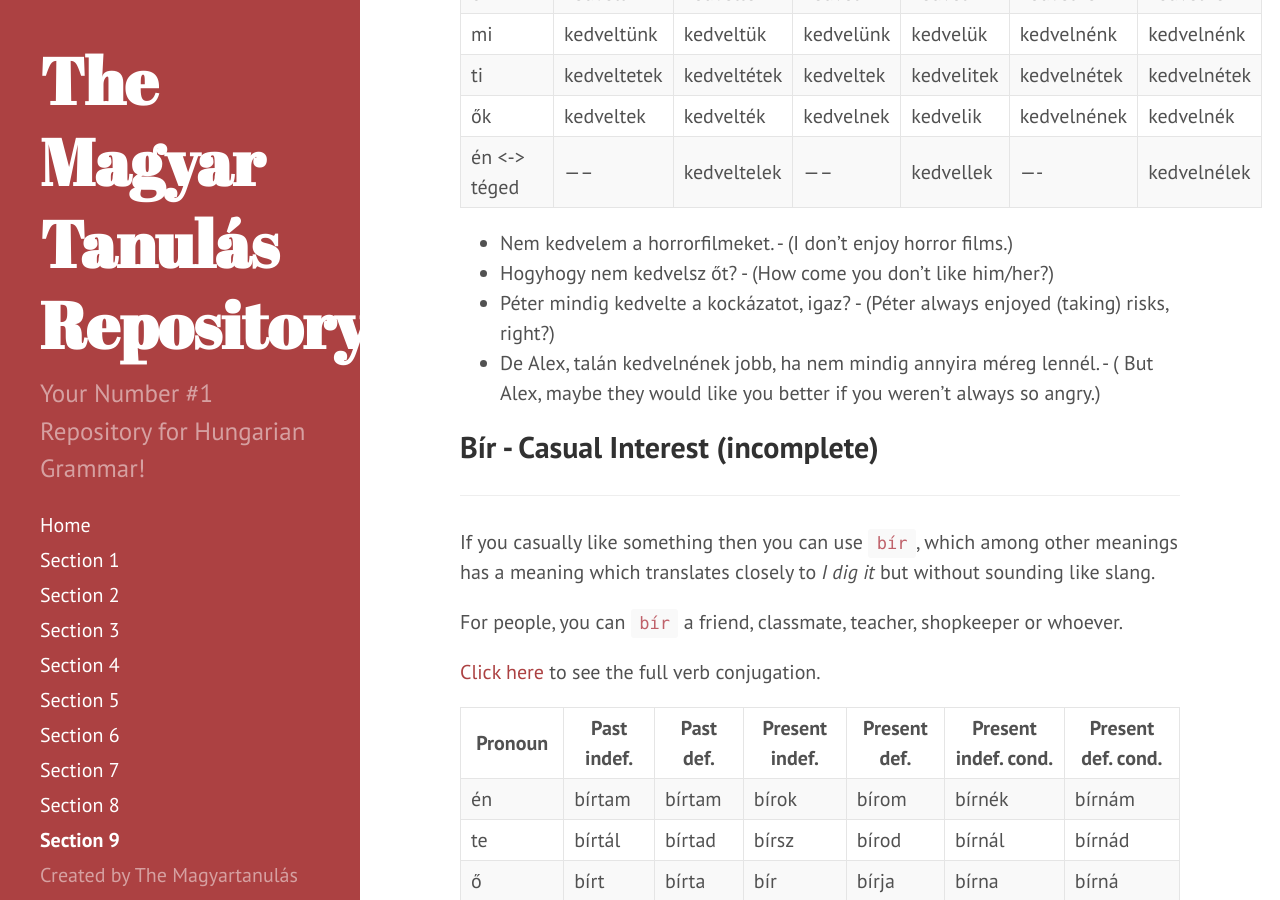
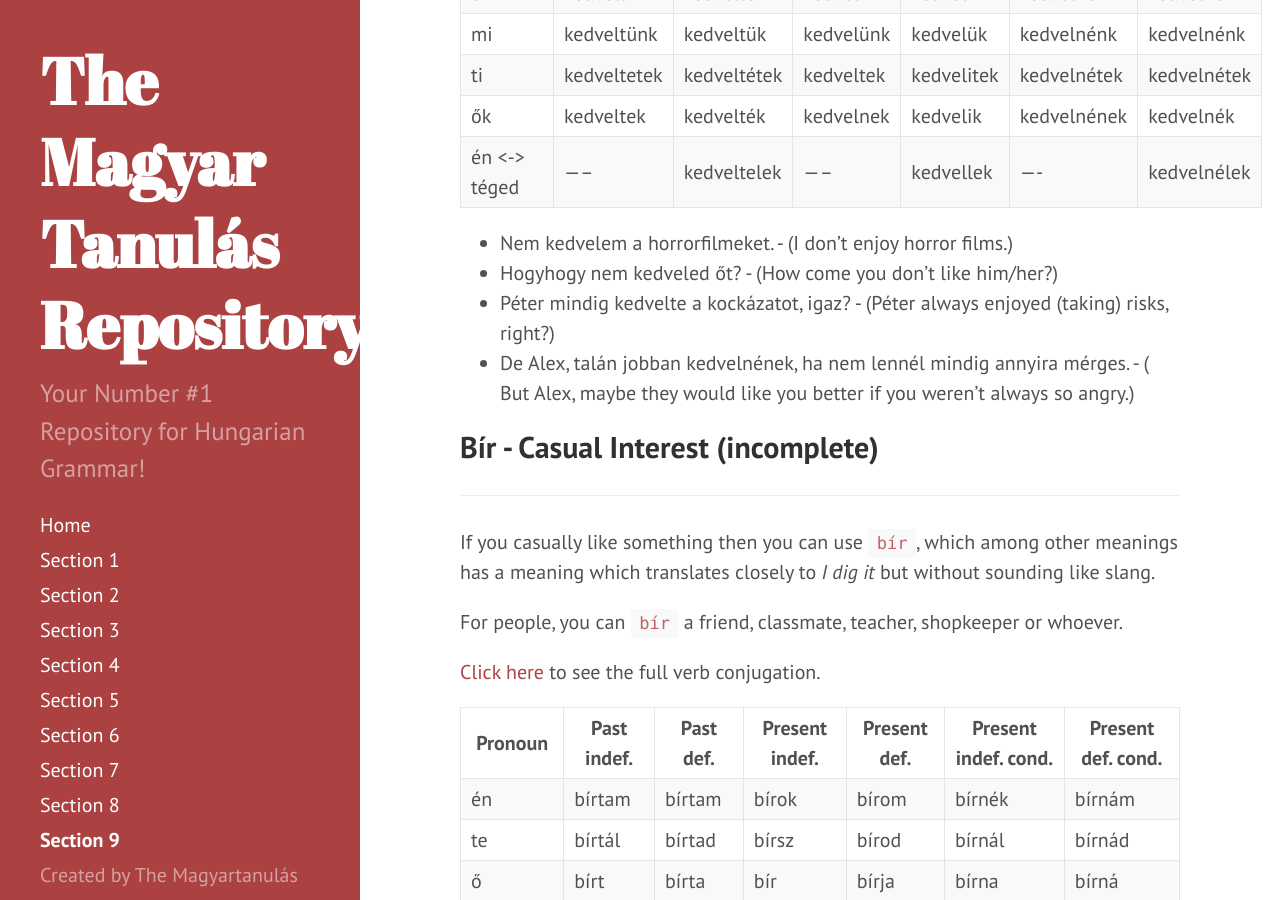
Before and after one commit to Magyartanulas/magyartanulas.github.io, a Jekyll site: the page built from Section9.md, in a window 1280 px wide and 900 px high, scrolled down 3435 px. Built offline with Jekyll 4.4.1, drawn with Linux system fonts in a browser that asks for light colours; Markdown is read by kramdown in place of the engine named in the settings.

Commit message:
Update Section9.md

```diff
--- a/Section9.md
+++ b/Section9.md
@@ -94,9 +94,9 @@ Some conjugations have been omitted due to prior explanations, [click here](http
 | én <-> téged | -----       | kedveltelek | -----          | kedvellek    | ----                 | kedvelnélek        |
 
 * Nem kedvelem a horrorfilmeket. - (I don't enjoy horror films.)
-* Hogyhogy nem kedvelsz őt? - (How come you don't like him/her?)
+* Hogyhogy nem kedveled őt? - (How come you don't like him/her?)
 * Péter mindig kedvelte a kockázatot, igaz? - (Péter always enjoyed (taking) risks, right?)
-* De Alex, talán kedvelnének jobb, ha nem mindig annyira méreg lennél. - ( But Alex, maybe they would like you better if you weren't always so angry.)
+* De Alex, talán jobban kedvelnének, ha nem lennél mindig annyira mérges. - ( But Alex, maybe they would like you better if you weren't always so angry.)
 
 ## Bír - Casual Interest (incomplete)
 ---
```
